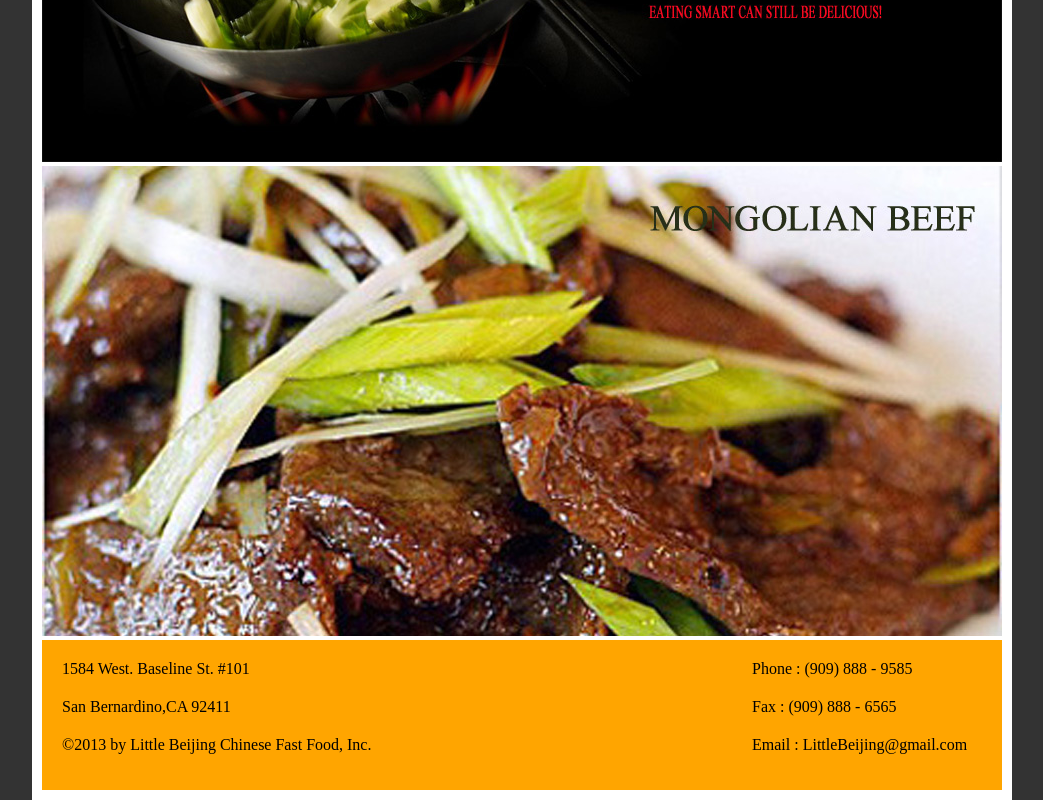
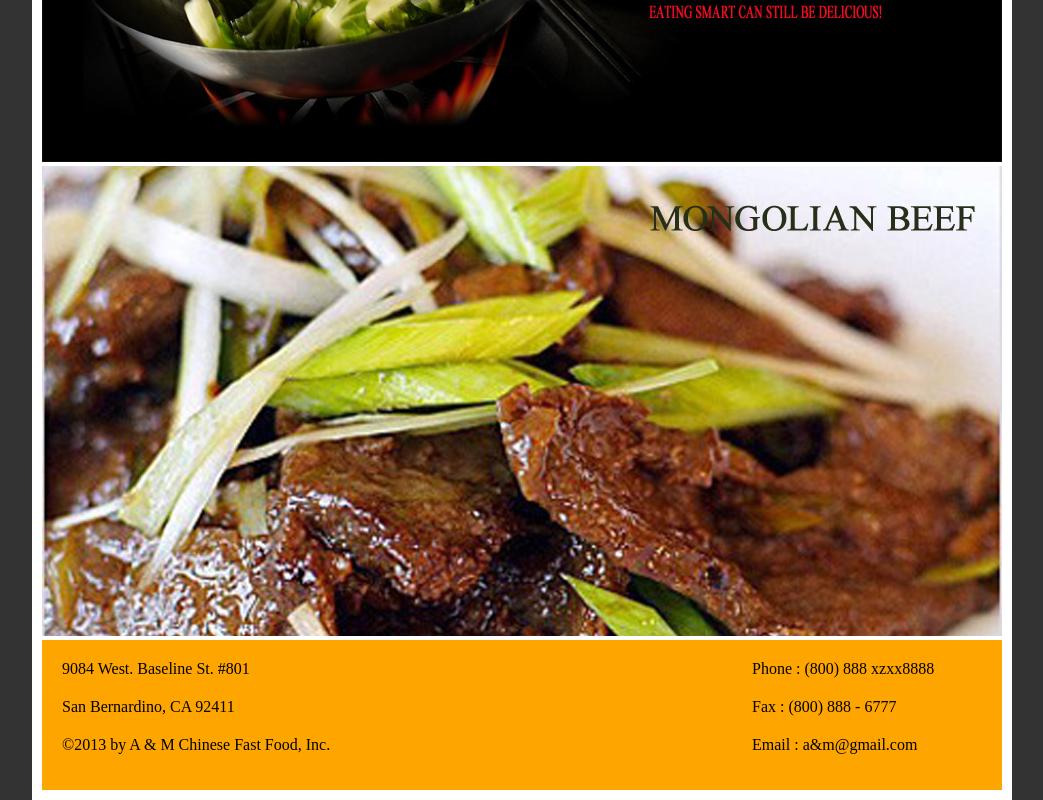
Before and after one commit to Alishakhov/a-m-chinese-fastfood-menu, a plain HTML site: page index.html in a window 1280 px wide. Shown: the part 950-1750 px from the top of the page, without its empty margins (118-1161 px from the left). Drawn offline with Linux system fonts and the light colour scheme.

```diff
--- a/css/css1.css
+++ b/css/css1.css
@@ -20,9 +20,6 @@ header {
 	/*background-image:url(../images/a&mlogo.jpg);*/
 }
 
-header img {
-	background: red;
-}
 header h3 {
 	margin-top: 15px;
 	float: right;
@@ -130,8 +127,7 @@ a:hover {
 	background-color: red;
 
 	}
-.friedrice {
-		}
+/* Footer for all pages*/
 footer {
 	height: 150px;
 	width: 960px;
--- a/index.html
+++ b/index.html
@@ -29,15 +29,15 @@
 
 						<footer>
 								<div class="footer-location">
-										<p>1584 West. Baseline St. #101</p>
-										<p>San Bernardino,CA 92411</p>
-										<p>&copy;2013 by Little Beijing Chinese Fast Food, Inc.</p>
+										<p>9084 West. Baseline St. #801</p>
+										<p>San Bernardino, CA 92411</p>
+										<p>&copy;2013 by A & M Chinese Fast Food, Inc.</p>
 								</div>
 
 								<div class="footer-email">
-										<p>Phone : (909) 888 - 9585</p>
-										<p>Fax : (909) 888 - 6565</p>
-										<p>Email : LittleBeijing@gmail.com</p>
+										<p>Phone : (800) 888 xzxx8888</p>
+										<p>Fax : (800) 888 - 6777</p>
+										<p>Email : a&m@gmail.com</p>
 								</div>
 						</footer>
 				</div>
```
